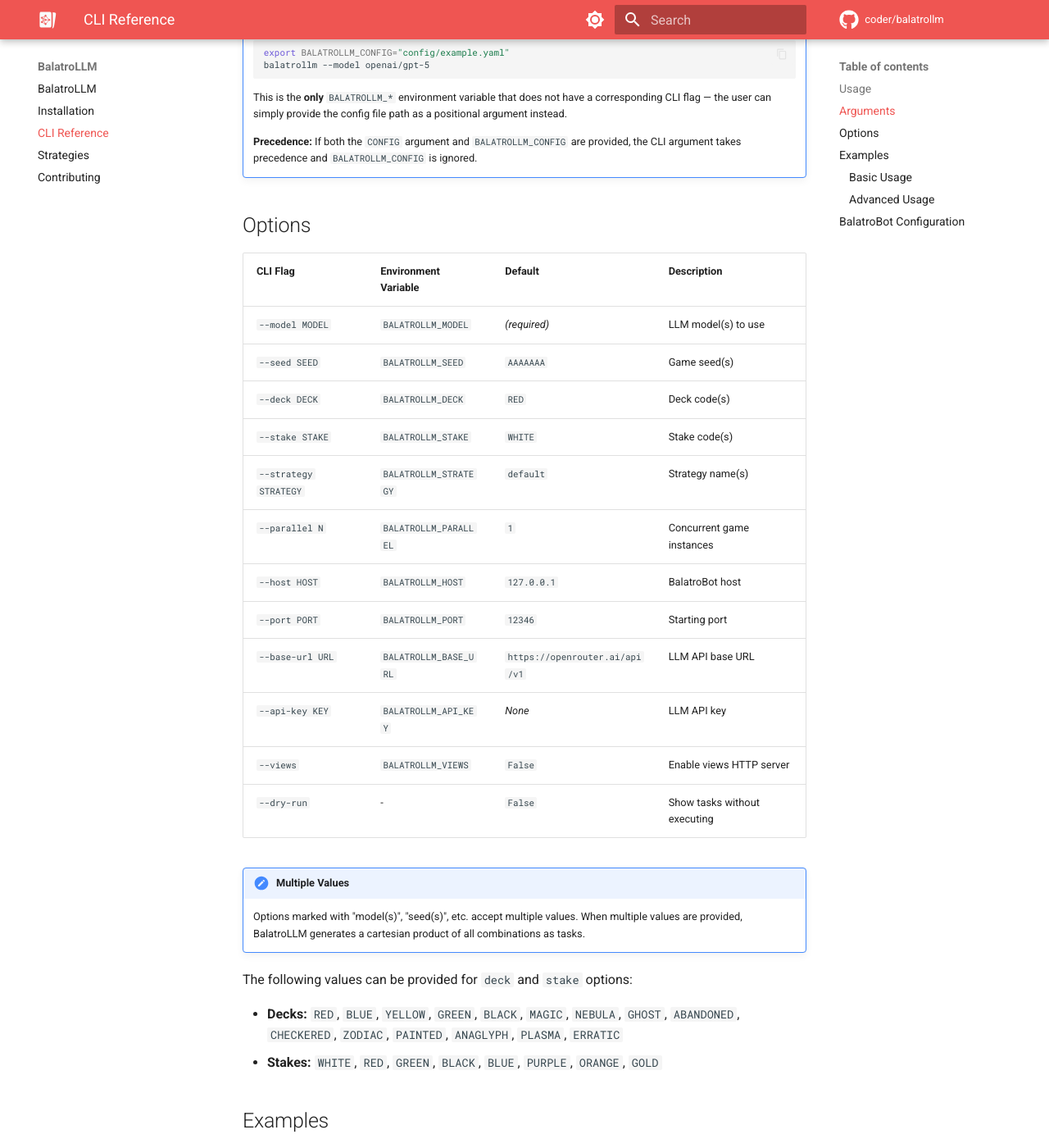
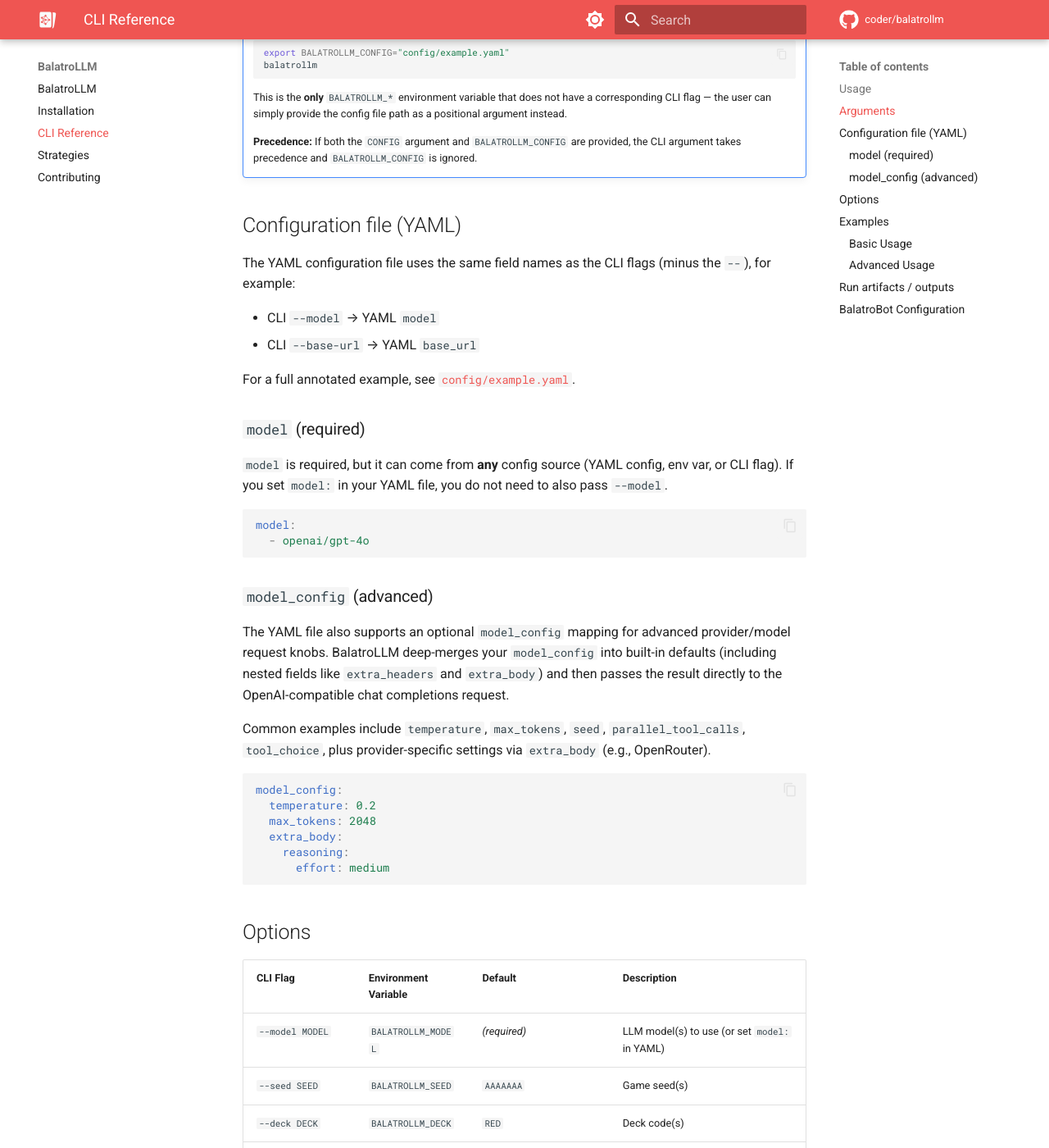
Before and after one commit to coder/balatrollm, an MkDocs documentation site: the page built from docs/cli.md, in a window 1280 px wide and 1400 px high, scrolled down 807 px. Shown: the whole window at 82% size. Built offline with MkDocs 1.6.1 and Material for MkDocs 9.7.7, drawn with Linux system fonts in a browser that asks for light colours; comment, search, counter and statistics services are not loaded; some of the changed text lies outside the part shown.

Commit message:
docs: improve docs and fix inconsistencies
Closes #62

````diff
--- a/docs/cli.md
+++ b/docs/cli.md
@@ -28,29 +28,66 @@
 
     ```bash
     export BALATROLLM_CONFIG="config/example.yaml"
-    balatrollm --model openai/gpt-5
+    balatrollm
     ```
 
     This is the **only** `BALATROLLM_*` environment variable that does not have a corresponding CLI flag — the user can simply provide the config file path as a positional argument instead.
 
     **Precedence:** If both the `CONFIG` argument and `BALATROLLM_CONFIG` are provided, the CLI argument takes precedence and `BALATROLLM_CONFIG` is ignored.
 
+## Configuration file (YAML)
+
+The YAML configuration file uses the same field names as the CLI flags (minus the `--`), for example:
+
+- CLI `--model` → YAML `model`
+- CLI `--base-url` → YAML `base_url`
+
+For a full annotated example, see [`config/example.yaml`](https://github.com/coder/balatrollm/blob/main/config/example.yaml).
+
+### `model` (required)
+
+`model` is required, but it can come from **any** config source (YAML config, env var, or CLI flag). If you set `model:` in your YAML file, you do not need to also pass `--model`.
+
+```yaml
+model:
+  - openai/gpt-4o
+```
+
+### `model_config` (advanced)
+
+The YAML file also supports an optional `model_config` mapping for advanced provider/model request knobs. BalatroLLM deep-merges your `model_config` into built-in defaults (including nested fields like `extra_headers` and `extra_body`) and then passes the result directly to the OpenAI-compatible chat completions request.
+
+Common examples include `temperature`, `max_tokens`, `seed`, `parallel_tool_calls`, `tool_choice`, plus provider-specific settings via `extra_body` (e.g., OpenRouter).
+
+```yaml
+model_config:
+  temperature: 0.2
+  max_tokens: 2048
+  extra_body:
+    reasoning:
+      effort: medium
+```
+
 ## Options
 
-| CLI Flag              | Environment Variable  | Default                        | Description                  |
-| --------------------- | --------------------- | ------------------------------ | ---------------------------- |
-| `--model MODEL`       | `BALATROLLM_MODEL`    | *(required)*                   | LLM model(s) to use          |
-| `--seed SEED`         | `BALATROLLM_SEED`     | `AAAAAAA`                      | Game seed(s)                 |
-| `--deck DECK`         | `BALATROLLM_DECK`     | `RED`                          | Deck code(s)                 |
-| `--stake STAKE`       | `BALATROLLM_STAKE`    | `WHITE`                        | Stake code(s)                |
-| `--strategy STRATEGY` | `BALATROLLM_STRATEGY` | `default`                      | Strategy name(s)             |
-| `--parallel N`        | `BALATROLLM_PARALLEL` | `1`                            | Concurrent game instances    |
-| `--host HOST`         | `BALATROLLM_HOST`     | `127.0.0.1`                    | BalatroBot host              |
-| `--port PORT`         | `BALATROLLM_PORT`     | `12346`                        | Starting port                |
-| `--base-url URL`      | `BALATROLLM_BASE_URL` | `https://openrouter.ai/api/v1` | LLM API base URL             |
-| `--api-key KEY`       | `BALATROLLM_API_KEY`  | *None*                         | LLM API key                  |
-| `--views`             | `BALATROLLM_VIEWS`    | `False`                        | Enable views HTTP server     |
-| `--dry-run`           | -                     | `False`                        | Show tasks without executing |
+| CLI Flag              | Environment Variable  | Default                        | Description                                         |
+| --------------------- | --------------------- | ------------------------------ | --------------------------------------------------- |
+| `--model MODEL`       | `BALATROLLM_MODEL`    | *(required)*                   | LLM model(s) to use (or set `model:` in YAML)       |
+| `--seed SEED`         | `BALATROLLM_SEED`     | `AAAAAAA`                      | Game seed(s)                                        |
+| `--deck DECK`         | `BALATROLLM_DECK`     | `RED`                          | Deck code(s)                                        |
+| `--stake STAKE`       | `BALATROLLM_STAKE`    | `WHITE`                        | Stake code(s)                                       |
+| `--strategy STRATEGY` | `BALATROLLM_STRATEGY` | `default`                      | Strategy name(s)                                    |
+| `--parallel N`        | `BALATROLLM_PARALLEL` | `1`                            | Concurrent game instances                           |
+| `--host HOST`         | `BALATROLLM_HOST`     | `127.0.0.1`                    | BalatroBot host                                     |
+| `--port PORT`         | `BALATROLLM_PORT`     | `12346`                        | Starting port                                       |
+| `--base-url URL`      | `BALATROLLM_BASE_URL` | `https://openrouter.ai/api/v1` | LLM API base URL                                    |
+| `--api-key KEY`       | `BALATROLLM_API_KEY`  | *None*                         | LLM API key                                         |
+| `--views`             | `BALATROLLM_VIEWS`    | `False`                        | Enable views HTTP server (set `BALATROLLM_VIEWS=1`) |
+| `--dry-run`           | -                     | `False`                        | Show tasks without executing                        |
+
+!!! note "How Balatro instances are started"
+
+    `balatrollm` starts/stops Balatro instances automatically via `balatrobot`. With `--parallel N`, it spawns instances on ports `--port` through `--port + N - 1` (`port..port+parallel-1`).
 
 !!! note "Multiple Values"
 
@@ -74,7 +111,7 @@
 
 # Run with configuration file via environment variable
 export BALATROLLM_CONFIG="config/example.yaml"
-balatrollm --model openai/gpt-5
+balatrollm
 
 # Run with config file and override specific options
 balatrollm config/example.yaml --model openai/gpt-5 --seed BBBBBBB
@@ -97,6 +134,9 @@
 
 # Enable views overlay on port 12345
 balatrollm --model openai/gpt-4o --views
+
+# Enable views overlay via environment variable (0/1)
+BALATROLLM_VIEWS=1 balatrollm --model openai/gpt-4o
 # Access views at:
 #   http://localhost:12345/views/task.html
 #   http://localhost:12345/views/responses.html
@@ -107,6 +147,32 @@
     When specifying multiple values for seeds, decks, stakes, etc., BalatroLLM generates all combinations as separate tasks. For example, `--deck RED BLUE --seed AAAAAAA BBBBBBB` creates 4 tasks: `(RED, AAAAAAA)`, `(RED, BBBBBBB)`, `(BLUE, AAAAAAA)`, `(BLUE, BBBBBBB)`. For complex task configurations, use a YAML configuration file.
 
 For more information about strategies, see the [Strategies documentation](strategies.md).
+
+## Run artifacts / outputs
+
+`balatrollm` writes run artifacts to `./runs/` (relative to your current working directory).
+
+```text
+runs/
+  latest.json
+  vX.Y.Z/<strategy>/<vendor>/<model>/<timestamp>_<deck>_<stake>_<seed>/
+    task.json
+    strategy.json
+    run.log
+    requests.jsonl
+    responses.jsonl
+    gamestates.jsonl
+    stats.json
+    screenshots/
+```
+
+- `task.json` / `strategy.json`: resolved task metadata and the strategy manifest used for the run.
+- `requests.jsonl` / `responses.jsonl`: LLM requests and responses (JSONL, one object per line).
+- `gamestates.jsonl`: game state snapshots after each action.
+- `stats.json`: aggregated statistics for the run.
+- `screenshots/`: screenshots captured during the run.
+- `run.log`: logs captured during the run.
+- `runs/latest.json`: updated each run; used by the `--views` overlays to locate the latest `task.json` and `responses.jsonl`.
 
 ## BalatroBot Configuration
 
````
Also changed, not shown: docs/contributing.md (+5 -18 lines), docs/strategies.md (+12 -3 lines).
